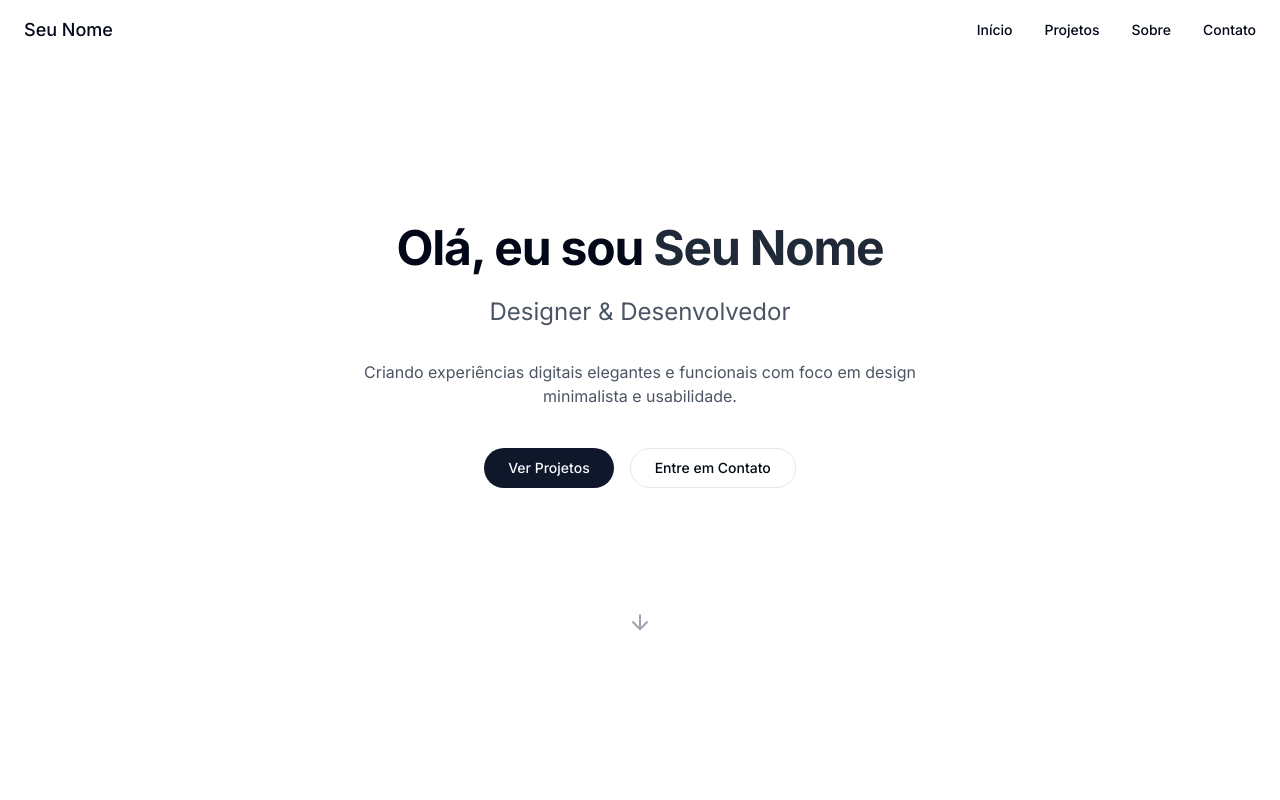
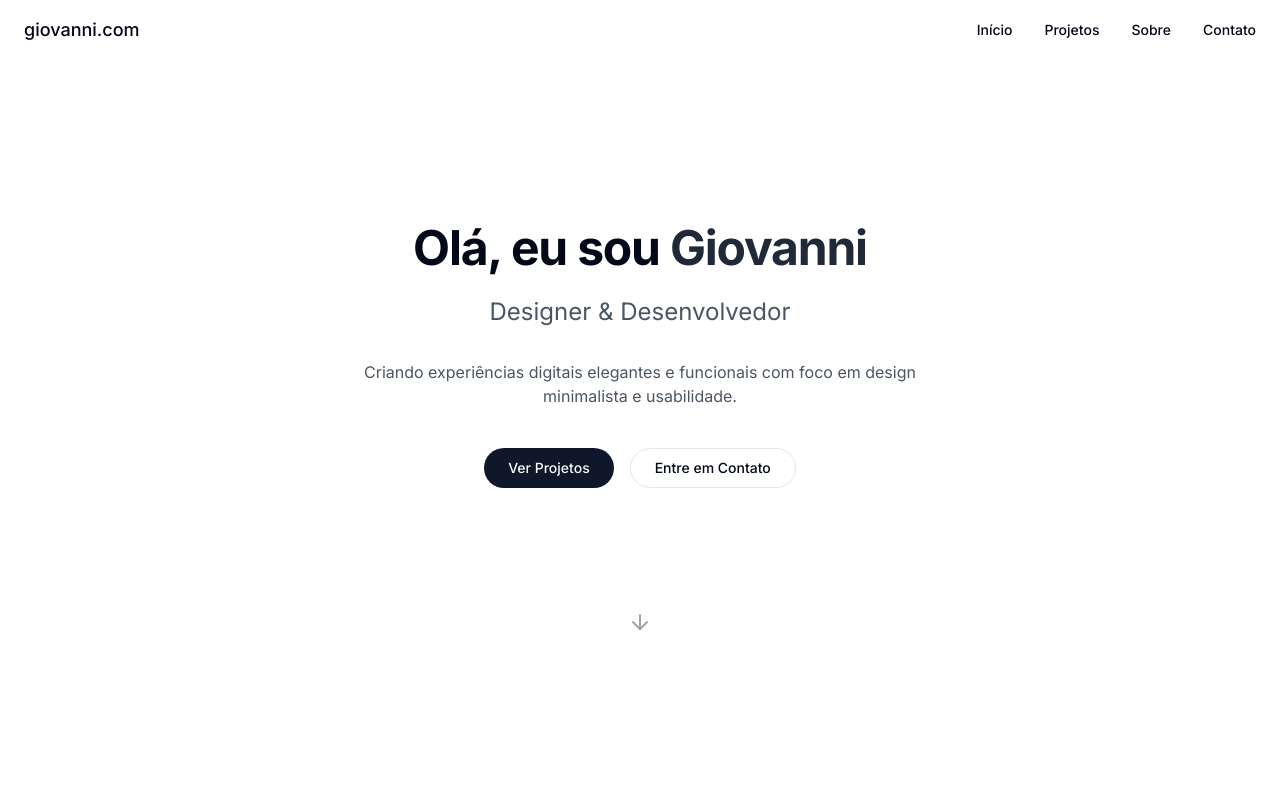
Before and after one commit to GiovanniSguizzardi/PortfolioPessoal, a React (Vite) app: page / in a window 1280 px wide. Shown: the top 800 px of the page. Built offline with nearby package versions, Linux system fonts and the light colour scheme.

Commit message:
Update name to Giovanni
Update the name to Giovanni in all locations and change the header text to giovanni.com.

```diff
--- a/index.html
+++ b/index.html
@@ -4,9 +4,9 @@
   <head>
     <meta charset="UTF-8" />
     <meta name="viewport" content="width=device-width, initial-scale=1.0" />
-    <title>Portfólio Minimalista</title>
-    <meta name="description" content="Meu portfólio profissional minimalista" />
-    <meta name="author" content="Lovable" />
+    <title>Giovanni - Portfólio</title>
+    <meta name="description" content="Portfólio profissional de Giovanni" />
+    <meta name="author" content="Giovanni" />
     <meta property="og:image" content="/og-image.png" />
     <link rel="stylesheet" href="https://fonts.googleapis.com/css2?family=Inter:wght@300;400;500;600;700&display=swap">
   </head>
--- a/src/components/Footer.tsx
+++ b/src/components/Footer.tsx
@@ -10,7 +10,7 @@ const Footer = () => {
         <div className="flex flex-col md:flex-row justify-between items-center">
           <div className="mb-4 md:mb-0">
             <p className="text-sm text-gray-600">
-              © {currentYear} Seu Nome. Todos os direitos reservados.
+              © {currentYear} Giovanni. Todos os direitos reservados.
             </p>
           </div>
 
--- a/src/components/Hero.tsx
+++ b/src/components/Hero.tsx
@@ -11,7 +11,7 @@ const Hero = () => {
       <div className="container mx-auto px-4 md:px-6">
         <div className="max-w-3xl mx-auto text-center animate-fade-in">
           <h1 className="text-3xl md:text-5xl font-bold tracking-tight mb-6">
-            Olá, eu sou <span className="text-gray-800">Seu Nome</span>
+            Olá, eu sou <span className="text-gray-800">Giovanni</span>
           </h1>
           <p className="text-xl md:text-2xl text-gray-600 mb-8">
             Designer & Desenvolvedor
--- a/src/components/Navbar.tsx
+++ b/src/components/Navbar.tsx
@@ -12,7 +12,7 @@ const Navbar = () => {
       <div className="container mx-auto px-4 md:px-6">
         <div className="flex items-center justify-between">
           <a href="#" className="text-lg font-medium">
-            Seu Nome
+            giovanni.com
           </a>
 
           {/* Mobile menu button */}
```
